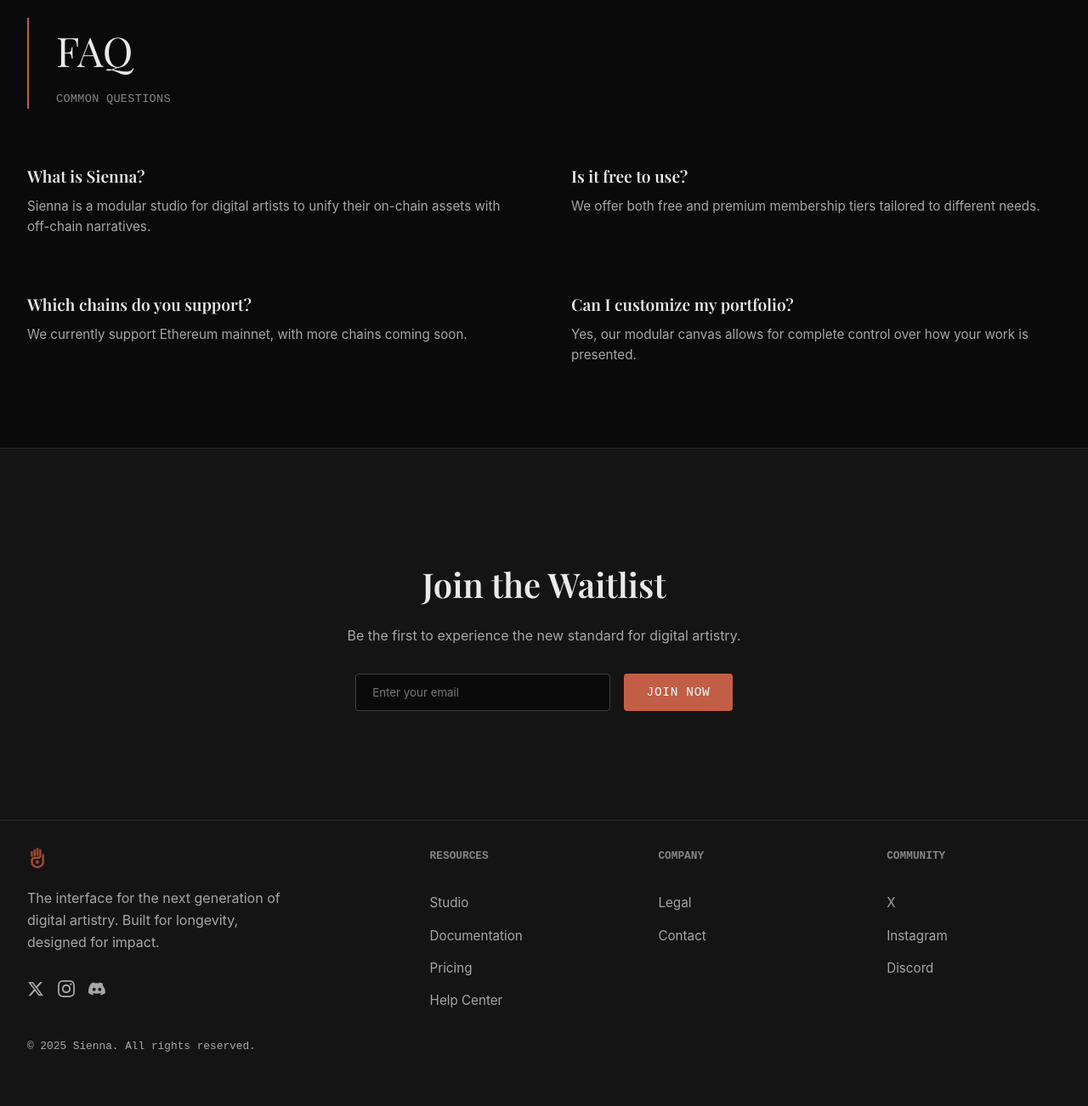
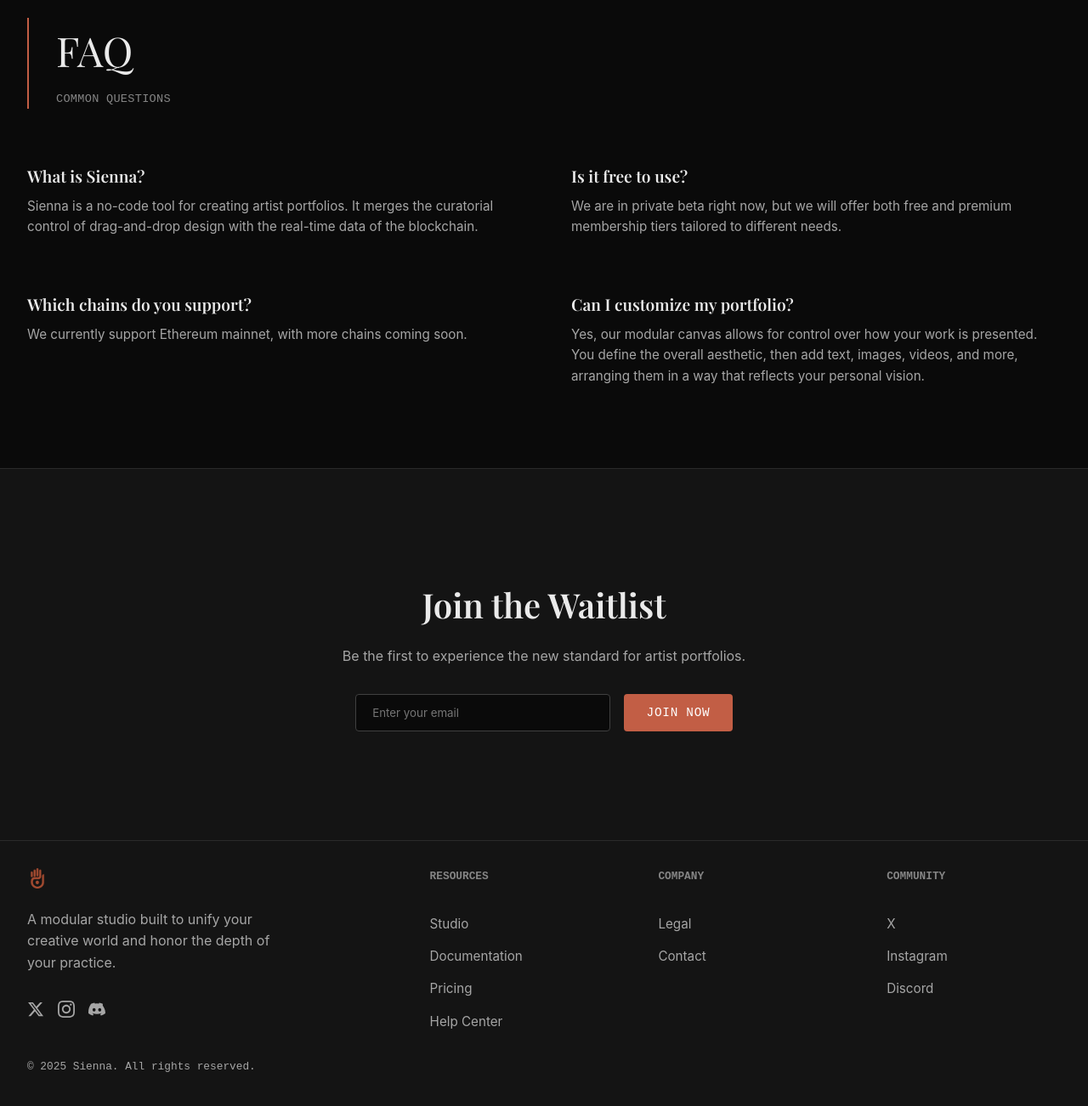
Before and after one commit to maxkarlan/landingSiteTest, a plain HTML site: page index.html in a window 1280 px wide. Shown: the part 1655-2957 px from the top of the page at 85% size. Drawn offline with nearby package versions, Linux system fonts and the light colour scheme; a web font is replaced by a local one.

Commit message:
rework language for FAQ

```diff
--- a/index.html
+++ b/index.html
@@ -161,12 +161,11 @@
                 <div class="faq-grid">
                     <div class="faq-item">
                         <h4>What is Sienna?</h4>
-                        <p>Sienna is a modular studio for digital artists to unify their on-chain assets with off-chain
-                            narratives.</p>
+                        <p>Sienna is a no-code tool for creating artist portfolios. It merges the curatorial control of drag-and-drop design with the real-time data of the blockchain.</p>
                     </div>
                     <div class="faq-item">
                         <h4>Is it free to use?</h4>
-                        <p>We offer both free and premium membership tiers tailored to different needs.</p>
+                        <p>We are in private beta right now, but we will offer both free and premium membership tiers tailored to different needs.</p>
                     </div>
                     <div class="faq-item">
                         <h4>Which chains do you support?</h4>
@@ -174,7 +173,7 @@
                     </div>
                     <div class="faq-item">
                         <h4>Can I customize my portfolio?</h4>
-                        <p>Yes, our modular canvas allows for complete control over how your work is presented.</p>
+                        <p>Yes, our modular canvas allows for control over how your work is presented. You define the overall aesthetic, then add text, images, videos, and more, arranging them in a way that reflects your personal vision.</p>
                     </div>
                 </div>
             </div>
@@ -184,7 +183,7 @@
             <div class="container waitlist-container">
                 <div class="waitlist-content">
                     <h2>Join the Waitlist</h2>
-                    <p>Be the first to experience the new standard for digital artistry.</p>
+                    <p>Be the first to experience the new standard for artist portfolios.</p>
                     <form class="waitlist-form">
                         <input type="email" placeholder="Enter your email" required>
                         <button type="submit" class="btn btn-primary">Join Now</button>
@@ -199,7 +198,7 @@
             <div class="footer-brand">
                 <img src="public/assets/logo-sienna.png" alt="Sienna Logo" class="logo-img"
                     style="height: 24px; opacity: 0.8;">
-                <p>The interface for the next generation of digital artistry. Built for longevity, designed for impact.
+                <p>A modular studio built to unify your creative world and honor the depth of your practice.
                 </p>
                 <div class="social-links">
                     <a href="https://twitter.com/siennacreations" target="_blank" class="social-icon"
```
